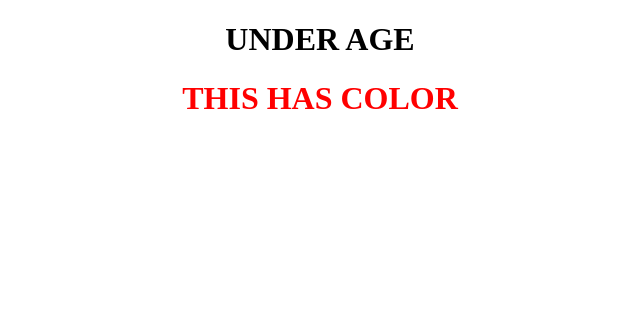
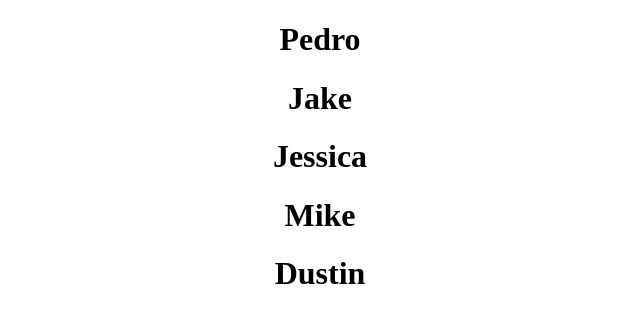
Before and after one commit to Alesso2805/react-course, a React (Create React App) app: page / in a window 1280 px wide. Shown: the top 322 px of the page, without its empty margins (320-960 px from the left). Built offline with nearby package versions, Linux system fonts and the light colour scheme.

Commit message:
conditional rendering pt 1

```diff
--- a/src/App.js
+++ b/src/App.js
@@ -1,40 +1,15 @@
 import styles from './App.module.css';
 
 function App() {
-    const age = 10;
-    const isGreen = false;
+    const names  = ["Pedro", "Jake", "Jessica", "Mike", "Dustin"];
+
   return (
       <div className={styles.App}>
-          {age >= 18 ? <h1>OVER AGE</h1> : <h1>UNDER AGE</h1>}
-          <h1 style={{color: isGreen ? "green" : "red"}}>THIS HAS COLOR</h1>
-
-          {isGreen && <button> THIS IS A BUTTON</button>}
-        {/*<Job salary={90000} position="Senior SDE" company="Amazon"/>*/}
-        {/*<Job salary={12000} position="Junior SDE" company="Google"/>*/}
-        {/*<Job salary={10000} position="Project Manager" company="Netflix"/>*/}
+          {names.map((name, key) => {
+              return <h1 key={key}> {name} </h1>
+          })}
       </div>
 );
 }
 
-const Job = (props) => {
-  return <div>
-    <h1>Salary: {props.salary}</h1>
-    <h1>Position: {props.position}</h1>
-    <h1>Company: {props.company}</h1>
-  </div>
-}
-
-
-const User = (props) => {   //props to create reusable components
-  return <div><h1> {props.name} </h1> <h1>{props.age}</h1> <h1>{props.email}</h1></div>
-}
-
-const GetName = ()  => {
-  return "Alessandro"; //this is just a variable
-}
-
-const GetNameComponent = ()  => {
-  return <h1>Alessandro</h1>; //this is a react component
-}
-
 export default App;
```
